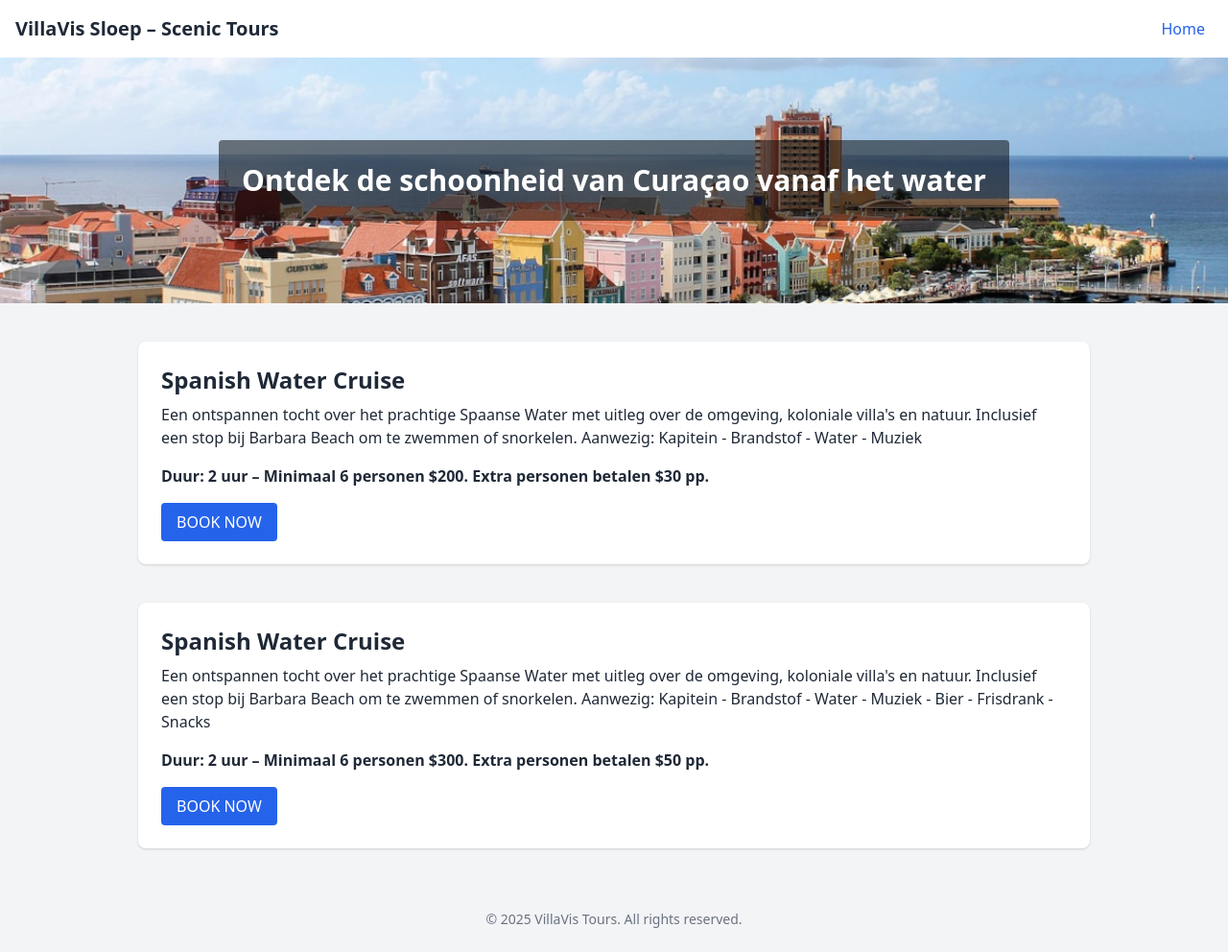
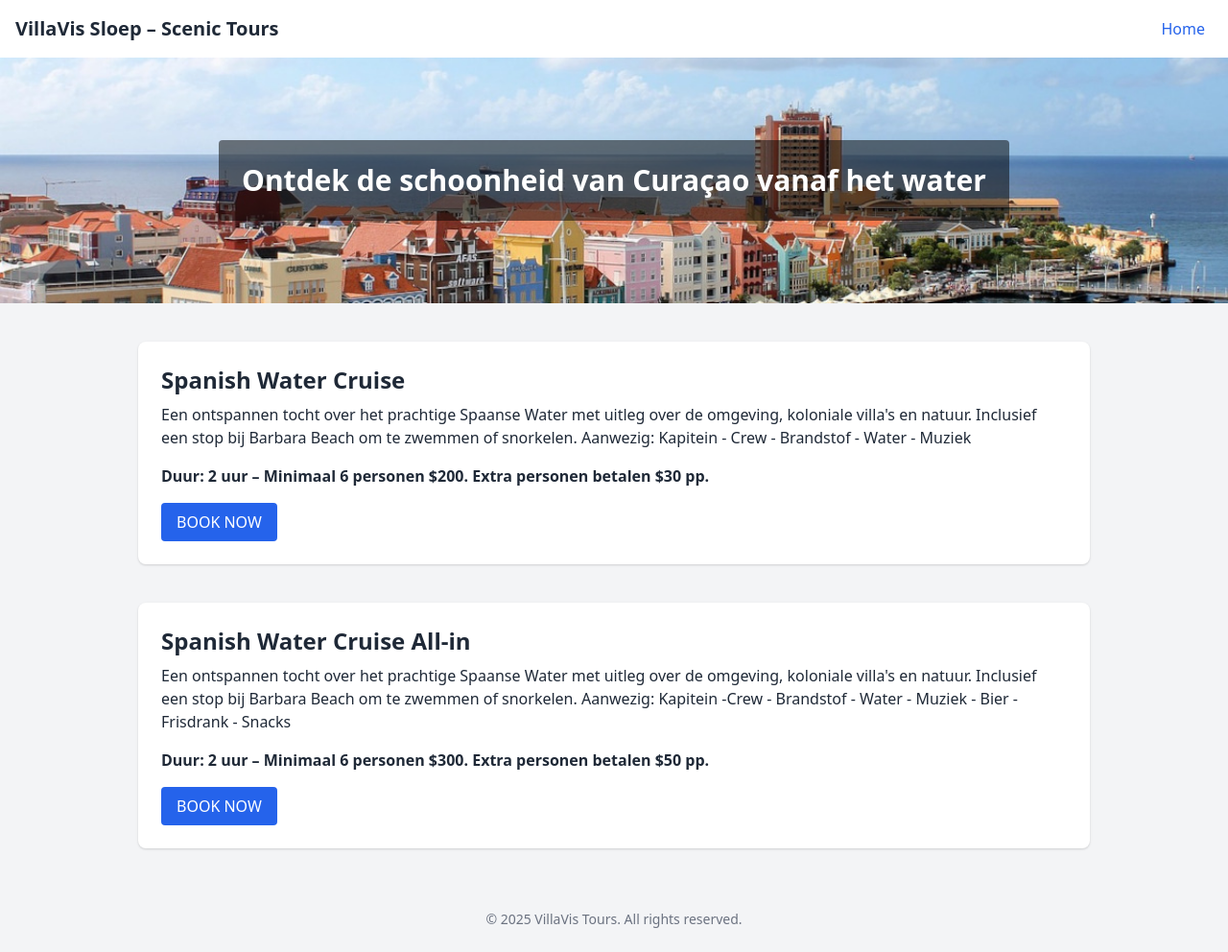
Before and after one commit to tjaracas/villavistours, a Jekyll site: the page scenic.html, which Jekyll copies as it is, in a window 1280 px wide. Shown: the whole page at 96% size. Built offline with Jekyll 4.4.1, drawn with Linux system fonts in a browser that asks for light colours.

Commit message:
Update scenic.html

```diff
--- a/scenic.html
+++ b/scenic.html
@@ -30,7 +30,7 @@
     <div class="bg-white rounded-lg shadow p-6">
       <h3 class="text-2xl font-semibold mb-2">Spanish Water Cruise</h3>
       <p class="mb-4">
-        Een ontspannen tocht over het prachtige Spaanse Water met uitleg over de omgeving, koloniale villa's en natuur. Inclusief een stop bij Barbara Beach om te zwemmen of snorkelen. Aanwezig: Kapitein - Brandstof - Water - Muziek
+        Een ontspannen tocht over het prachtige Spaanse Water met uitleg over de omgeving, koloniale villa's en natuur. Inclusief een stop bij Barbara Beach om te zwemmen of snorkelen. Aanwezig: Kapitein - Crew - Brandstof - Water - Muziek
       </p>
       <p class="font-bold mb-4">Duur: 2 uur – Minimaal 6 personen $200. Extra personen betalen $30 pp.</p>
       <a href="booking.html?tour=spanishwater" class="inline-block bg-blue-600 text-white px-4 py-2 rounded hover:bg-blue-700">BOOK NOW</a>
@@ -39,9 +39,9 @@
 
     <!-- Tour 2 -->
     <div class="bg-white rounded-lg shadow p-6">
-      <h3 class="text-2xl font-semibold mb-2">Spanish Water Cruise</h3>
+      <h3 class="text-2xl font-semibold mb-2">Spanish Water Cruise All-in</h3>
       <p class="mb-4">
-        Een ontspannen tocht over het prachtige Spaanse Water met uitleg over de omgeving, koloniale villa's en natuur. Inclusief een stop bij Barbara Beach om te zwemmen of snorkelen. Aanwezig: Kapitein - Brandstof - Water - Muziek - Bier - Frisdrank - Snacks
+        Een ontspannen tocht over het prachtige Spaanse Water met uitleg over de omgeving, koloniale villa's en natuur. Inclusief een stop bij Barbara Beach om te zwemmen of snorkelen. Aanwezig: Kapitein -Crew - Brandstof - Water - Muziek - Bier - Frisdrank - Snacks
       </p>
       <p class="font-bold mb-4">Duur: 2 uur – Minimaal 6 personen $300. Extra personen betalen $50 pp.</p>
       <a href="booking.html?tour=spanishwaterwithfood" class="inline-block bg-blue-600 text-white px-4 py-2 rounded hover:bg-blue-700">BOOK NOW</a>
```
